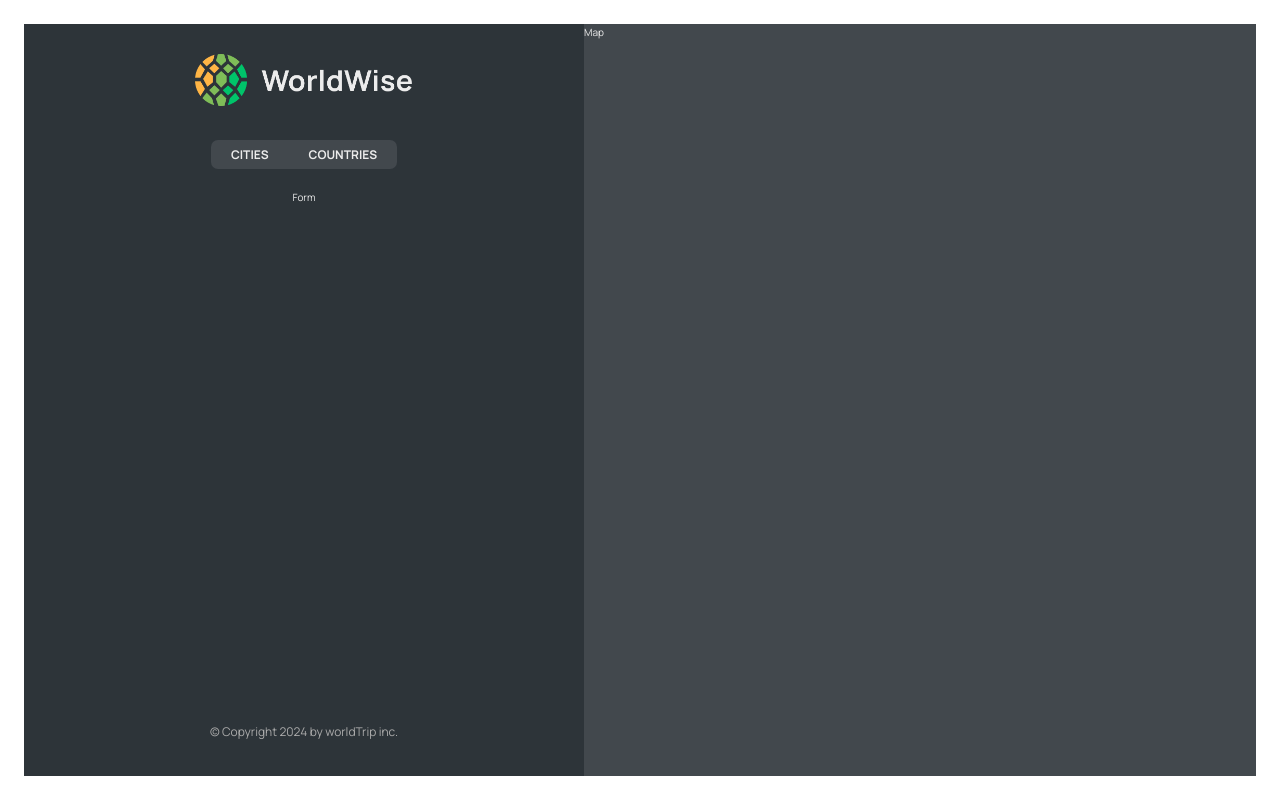
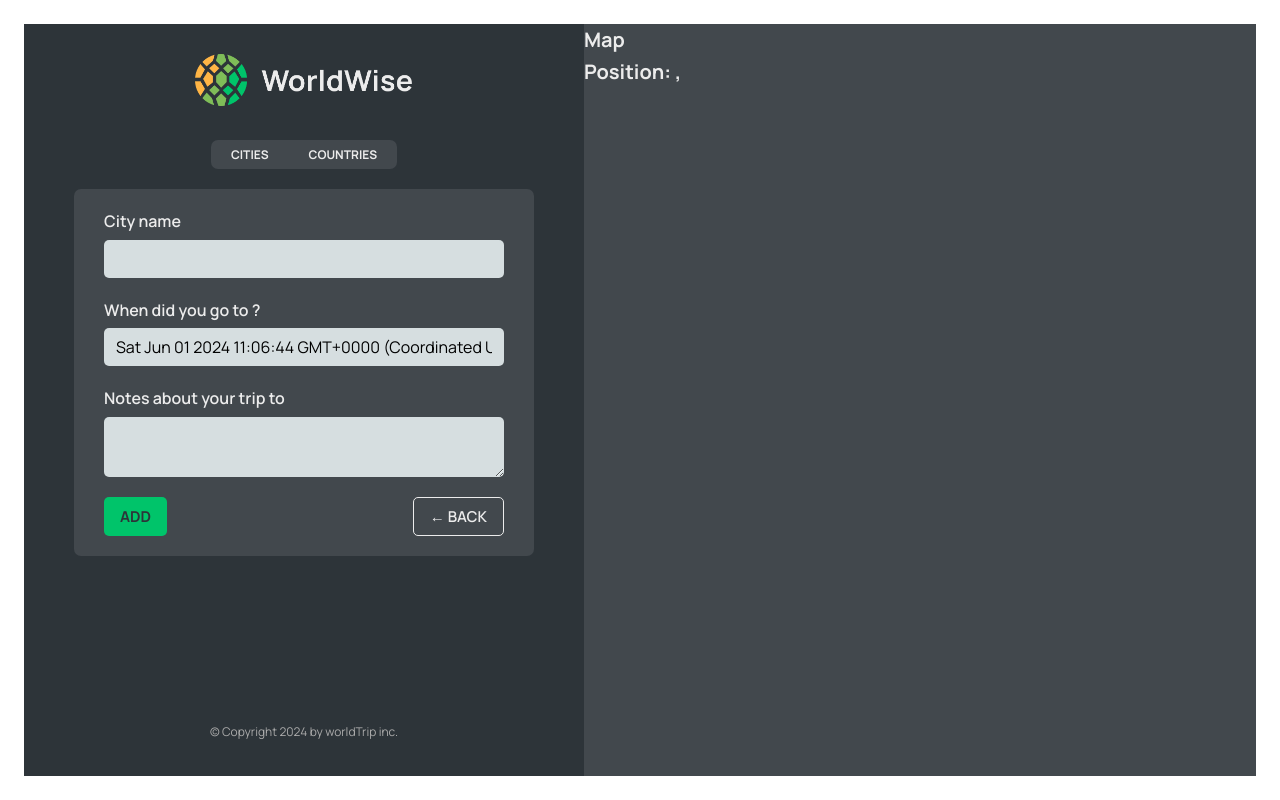
Before and after one commit to YTeyddie22/world_trip, a React (Vite) app: page /app/form in a window 1280 px wide. Built offline with nearby package versions, Linux system fonts and the light colour scheme; data requests are answered from the project's data file.

Commit message:
Route the different cities and countries in map

```diff
--- a/src/App.jsx
+++ b/src/App.jsx
@@ -1,3 +1,4 @@
+import { useEffect, useState } from 'react';
 import { BrowserRouter, Routes, Route } from "react-router-dom";
 import Product from "./pages/Product/Product";
 import Pricing from "./pages/Pricing/Pricing";
@@ -6,8 +7,9 @@ import PageNotFound from "./pages/PageNotFound";
 import AppLayout from "./pages/AppLayout/AppLayout";
 import Login from "./pages/Login/Login";
 import CityList from './components/City/CityList';
-import { useEffect, useState } from 'react';
 import CountryList from './components/Country/CountryList';
+import City from './components/City/City';
+import Form from './components/Form/Form'
 
 
 const BASE_URL = 'http://localhost:9000';
@@ -28,7 +30,7 @@ function App() {
 				const data = await result.json();
 				setCities(data)
 			} catch (error) {
-				alert("THere was an error fetching data")
+				alert("There was an error fetching data")
 			} finally {
 				setIsLoading(false)
 			}
@@ -40,14 +42,15 @@ function App() {
 		<BrowserRouter>
 			<Routes>
 				<Route index element={<Home />} />
-				<Route path='/pricing' element={<Pricing />} />
-				<Route path='/product' element={<Product />} />
-				<Route path='/login' element={<Login />} />
-				<Route path='/app' element={<AppLayout />}>
+				<Route path='pricing' element={<Pricing />} />
+				<Route path='product' element={<Product />} />
+				<Route path='login' element={<Login />} />
+				<Route path='app' element={<AppLayout />}>
 					<Route index element={<CityList cities={cities} isLoading={isLoading}/>} />
 					<Route path='cities' element={<CityList cities={cities} isLoading={isLoading}/>} />
+					<Route path='cities/:id' element={<City/>}/>
 					<Route path='countries' element={<CountryList cities={cities} isLoading={isLoading}/>} />
-					<Route path='form' element={<p>Form</p>} />
+					<Route path='form' element={<Form/>} />
 				</Route>
 				<Route path='*' element={<PageNotFound />} />
 			</Routes>
--- /dev/null
+++ b/src/components/Button/Button.jsx
@@ -0,0 +1,19 @@
+import styles from './Button.module.css'
+import PropTypes from 'prop-types';
+
+function Button({children, onClick, type}) {
+    return (
+        <button onClick={onClick} className={`${styles.btn} ${styles[type]}`}>
+          {children}
+        </button>
+    )
+}
+
+Button.propTypes = {
+  // ⛔️ incorrect prop type
+  children: PropTypes.any,
+  onClick: PropTypes.any,
+  type: PropTypes.any
+};
+
+export default Button
--- a/src/components/City/City.jsx
+++ b/src/components/City/City.jsx
@@ -1,3 +1,4 @@
+import { useParams, useSearchParams } from 'react-router-dom';
 import styles from "./City.module.css";
 
 const formatDate = (date) =>
@@ -9,6 +10,13 @@ const formatDate = (date) =>
 	}).format(new Date(date));
 
 function City() {
+
+	const {id} = useParams()
+
+	const [searchParams, setSearchParams] = useSearchParams()
+
+	const lat =searchParams.get('lat')
+	const lng = searchParams.get('lng')
 	// TEMP DATA
 	const currentCity = {
 		cityName: "Lisbon",
@@ -50,9 +58,6 @@ function City() {
 				</a>
 			</div>
 
-			<div>
-				<ButtonBack />
-			</div>
 		</div>
 	);
 }
--- a/src/components/City/CityItem.jsx
+++ b/src/components/City/CityItem.jsx
@@ -2,6 +2,7 @@
 /* eslint-disable no-unused-vars */
 
 import styles from './CityItem.module.css'
+import {Link} from 'react-router-dom'
 
 const formatDate = (date) =>
 	new Intl.DateTimeFormat("en", {
@@ -13,13 +14,17 @@ const formatDate = (date) =>
 
 function CityItem({city}) {
 
-    const {cityName, emoji, date} = city
+    const {cityName, emoji, date, id, position} = city
+
+
     return (
-        <li className={styles.cityItem}>
-            <span className={styles.emoji}>{emoji}</span>
-            <h3 className={styles.name}>{cityName}</h3>
-            <time className={styles.date}>({formatDate(date)})</time>
-            <button className={styles.deleteBtn}>&times;</button>
+        <li >
+            <Link className={styles.cityItem} to={`${id}?lat=${position.lat}&lng=${position.lng}`}>
+                <span className={styles.emoji}>{emoji}</span>
+                <h3 className={styles.name}>{cityName}</h3>
+                <time className={styles.date}>({formatDate(date)})</time>
+                <button className={styles.deleteBtn}>&times;</button>
+            </Link>
         </li>
     )
 }
--- a/src/components/Country/CountryList.jsx
+++ b/src/components/Country/CountryList.jsx
@@ -19,7 +19,6 @@ function CountryList({cities, isLoading}) {
         }
      },[])
 
-    console.log(countries)
     return (
          <ul className={styles.countryList}>
         {countries.map(country=> <CountryItem key={country.id} country={country}/>)}
--- a/src/components/Form/Form.jsx
+++ b/src/components/Form/Form.jsx
@@ -3,6 +3,8 @@
 import { useState } from "react";
 
 import styles from "./Form.module.css";
+import Button from '../Button/Button';
+import { useNavigate } from 'react-router-dom';
 
 export function convertToEmoji(countryCode) {
 	const codePoints = countryCode
@@ -13,6 +15,7 @@ export function convertToEmoji(countryCode) {
 }
 
 function Form() {
+	const navigate = useNavigate()
 	const [cityName, setCityName] = useState("");
 	const [country, setCountry] = useState("");
 	const [date, setDate] = useState(new Date());
@@ -51,8 +54,12 @@ function Form() {
 			</div>
 
 			<div className={styles.buttons}>
-				<button>Add</button>
-				<button>&larr; Back</button>
+				<Button type='primary'>Add</Button>
+				<Button type='back' onClick={(e)=>{
+					e.preventDefault()
+					navigate(-1)}}>
+						&larr; Back
+				</Button>
 			</div>
 		</form>
 	);
--- a/src/components/Map/Map.jsx
+++ b/src/components/Map/Map.jsx
@@ -1,7 +1,19 @@
 import styles from "./Map.module.css";
+import { useNavigate, useSearchParams } from 'react-router-dom';
 
 function Map() {
-	return <div className={styles.mapContainer}>Map</div>;
+
+	//Programattic navigation.
+	const navigate = useNavigate()
+	const [searchParams, setSearchParams] = useSearchParams()
+
+
+	const lat =searchParams.get('lat')
+	const lng = searchParams.get('lng')
+	return <div className={styles.mapContainer} onClick={()=> navigate('form')}>
+		<h1>Map</h1>
+		<h1>Position: {lat}, {lng}</h1>
+	</div>;
 }
 
 export default Map;
```
Also changed, not shown: src/data/cities.json (deleted, +0 -40 lines), .eslintrc.cjs.
